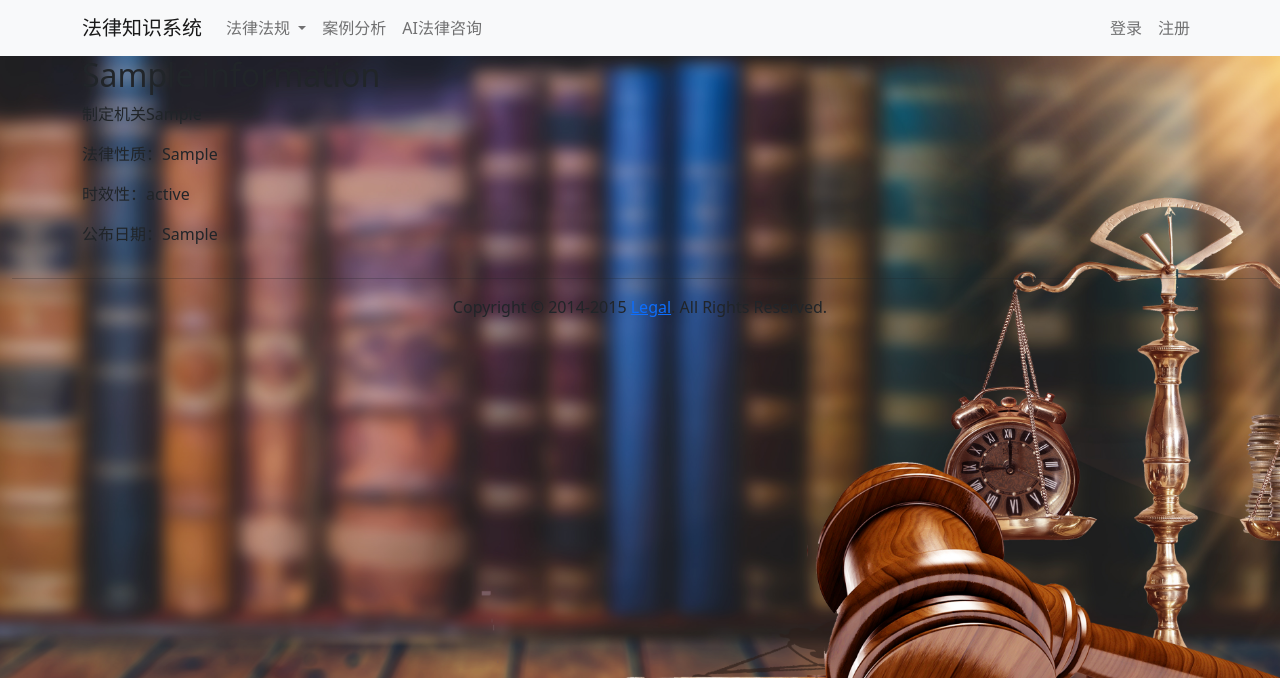
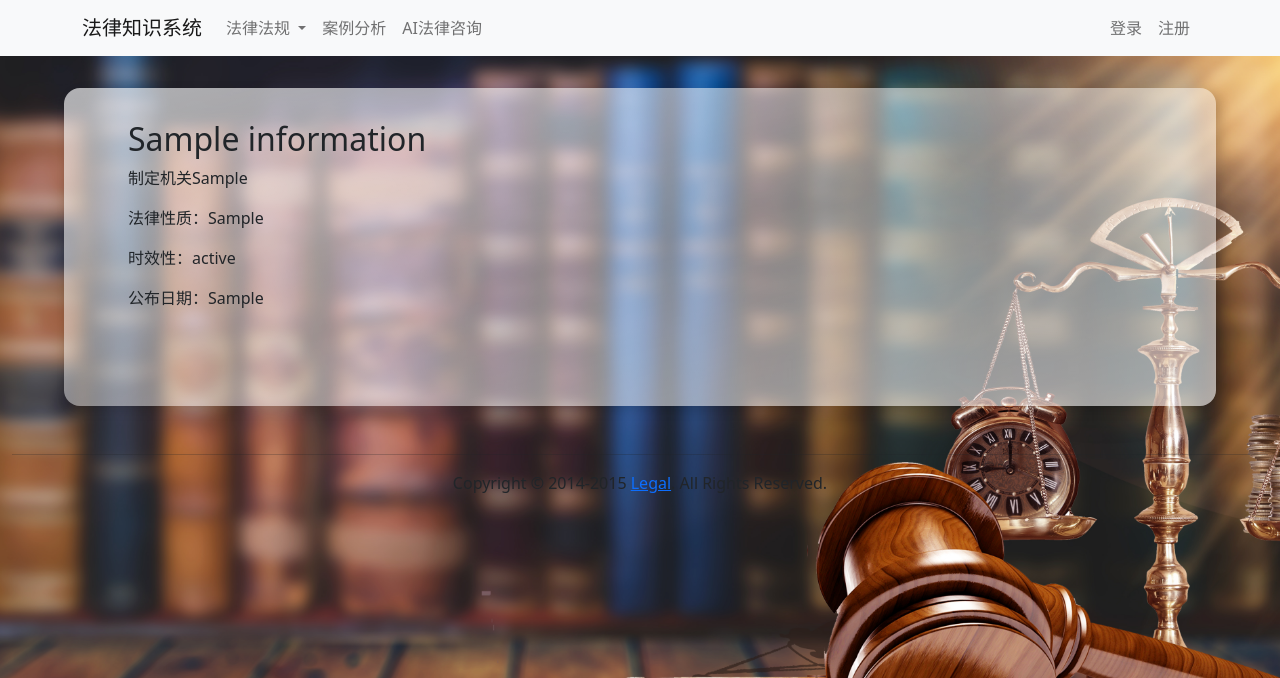
Before and after one commit to ling-yuan/Legal-Knowledge-System, a Django app: a page that uses Legal_Knowledge_System/app/templates/law_detail.html in a window 1280 px wide. Shown: the top 678 px of the page. Run offline with Django 5.2, Linux system fonts and the light colour scheme; tables that the repository leaves empty hold one stand-in row (values such as "Sample post"); some libraries are stand-ins or nearby versions.

Commit message:
modify: layout of the laws and the cases, change law's detail page

```diff
--- a/Legal_Knowledge_System/Legal_Knowledge_System/settings.py
+++ b/Legal_Knowledge_System/Legal_Knowledge_System/settings.py
@@ -138,4 +138,4 @@ DEFAULT_AUTO_FIELD = "django.db.models.BigAutoField"
 DEFAULT_CHARSET = "utf8"
 
 # 允许iframe
-X_FRAME_OPTIONS = 'SAMEORIGIN'
+X_FRAME_OPTIONS = "ALLOWALL" # 'SAMEORIGIN' 仅允许同源
--- a/Legal_Knowledge_System/app/static/css/caselist.css
+++ b/Legal_Knowledge_System/app/static/css/caselist.css
@@ -1,5 +1,5 @@
 .list-container {
-    margin: 5vmin;
+    margin: 2rem 4rem;
     display: grid;
 }
 
--- /dev/null
+++ b/Legal_Knowledge_System/app/static/css/lawdetail.css
@@ -0,0 +1,29 @@
+.detail-container {
+    width: 100%;
+    padding: 2rem 4rem;
+}
+
+.detail-box {
+    display: inline-block;
+    padding: 2rem 4rem;
+
+    list-style-position: inside;
+    width: 100%;
+    background: linear-gradient(to right bottom,
+            rgba(255, 255, 255, 0.65),
+            rgba(255, 255, 255, 0.45),
+            rgba(255, 255, 255, 0.6));
+    /* 重点：使元素背景模糊化 */
+    backdrop-filter: blur(11px);
+    box-shadow: 0.25rem 0.25rem 0.75rem rgb(0 0 0 / 0.15);
+    border-radius: 1rem;
+
+}
+
+.detail-info {}
+
+.detail-file {
+    margin: 2rem 0;
+    border-radius: 1rem;
+    overflow: hidden;
+}
--- a/Legal_Knowledge_System/app/static/css/lawlist.css
+++ b/Legal_Knowledge_System/app/static/css/lawlist.css
@@ -1,5 +1,5 @@
 .list-container {
-    margin: 5vmin;
+    margin: 2rem 4rem;
     display: grid;
 }
 
@@ -85,7 +85,6 @@
 ul.law-list {
     list-style-position: inside;
     max-width: 100%;
-    /* background: white; */
     background: linear-gradient(to right bottom,
             rgba(255, 255, 255, 0.65),
             rgba(255, 255, 255, 0.45),
--- a/Legal_Knowledge_System/app/static/css/searchbar.css
+++ b/Legal_Knowledge_System/app/static/css/searchbar.css
@@ -18,7 +18,7 @@
     width: 80%;
     height: 8vmin;
     color: #fff;
-    font: bold 1rem 'Open Sans', sans-serif;
+    font-weight: lighter;
     border: 0;
     background-color: transparent;
     padding: 1vmin 2vmin;
--- a/Legal_Knowledge_System/app/templates/law_detail.html
+++ b/Legal_Knowledge_System/app/templates/law_detail.html
@@ -1,18 +1,17 @@
 {% extends "base.html" %}
 {% block content %}
-    <div class="container">
-        <div class="row">
-            <div class="col-md-4">
+    {% load static %}
+    <link rel="stylesheet" href="{% static 'css/lawdetail.css' %}">
+    <div class="detail-container">
+        <div class="detail-box">
+            <div class="detail-info">
                 <h2>{{ law.name }}</h2>
                 <p>制定机关{{ law.office }}</p>
                 <p>法律性质：{{ law.lawtype }}</p>
                 <p>时效性：{{ law.status }}</p>
                 <p>公布日期：{{ law.publish }}</p>
             </div>
-            <div class="col-md-2"></div>
-            <div class="col-md-6">
-                {% include "components/viewfile.html" %}
-            </div>
+            <div class="detail-file">{% include "components/viewfile.html" %}</div>
         </div>
     </div>
 {% endblock content %}
--- a/Legal_Knowledge_System/app/views.py
+++ b/Legal_Knowledge_System/app/views.py
@@ -116,12 +116,12 @@ def laws_view(request: HttpRequest):
     return render(request, "laws.html", context)
 
 
-def read_file(id: str, file_type: str):
-    file_name = f"{id}.{file_type}"
-    if os.path.exists(os.environ.get("DATA_FILE_FOLDER") + file_name):
-        return "存在：" + file_name
-    else:
-        return "不存在：" + file_name
+# def read_file(id: str, file_type: str):
+#     file_name = f"{id}.{file_type}"
+#     if os.path.exists(os.environ.get("DATA_FILE_FOLDER") + file_name):
+#         return "存在：" + file_name
+#     else:
+#         return "不存在：" + file_name
 
 
 def law_detail(request: HttpRequest, classification: str, law_id: str):
```
